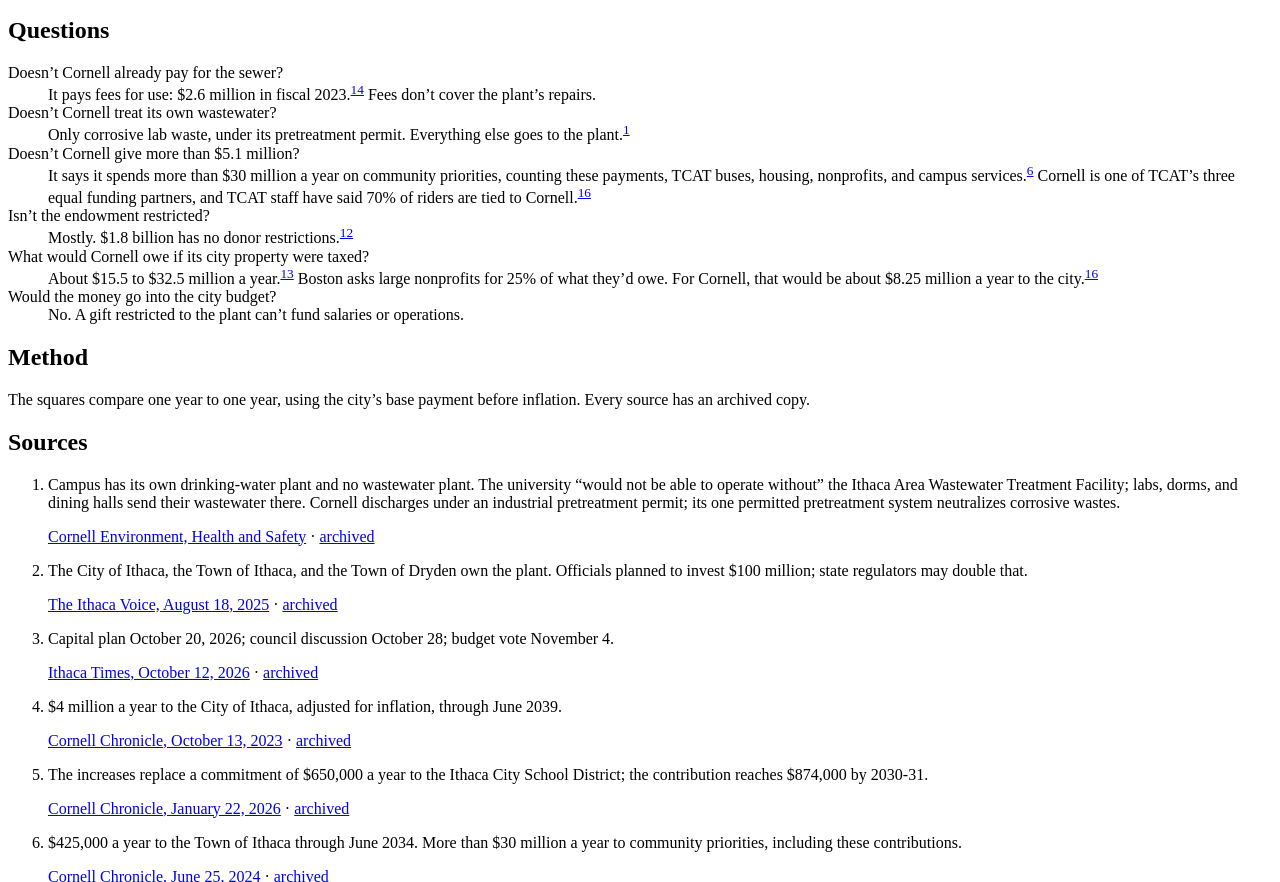
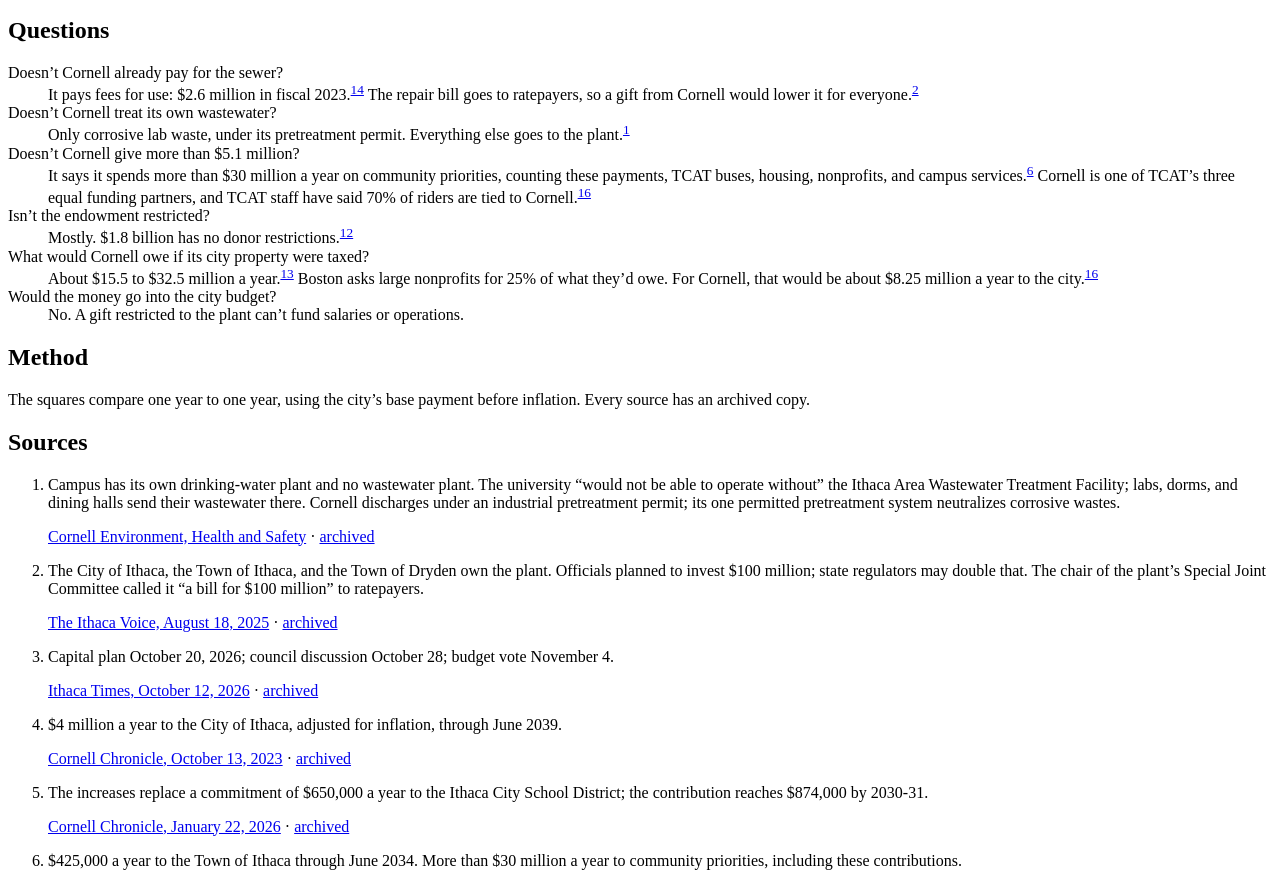
Before and after one commit to IthacaShare/IthacaShare.org, a website: page public/wastewater/index.html in a window 1280 px wide. Shown: the part 831-1713 px from the top of the page. Drawn offline with Linux system fonts and the light colour scheme.

Commit message:
Wastewater: repairs are billed to ratepayers, per source 2; drop unsourced claim that fees don't cover them

```diff
--- a/public/wastewater/index.html
+++ b/public/wastewater/index.html
@@ -74,7 +74,7 @@
         <h2>Questions</h2>
         <dl class="qa">
           <dt>Doesn’t Cornell already pay for the sewer?</dt>
-          <dd>It pays fees for use: $2.6&nbsp;million in fiscal&nbsp;2023.<sup class="fn"><a href="#s14" aria-label="Source 14: Cornell Chronicle, April 3, 2024">14</a></sup> Fees don’t cover the plant’s repairs.</dd>
+          <dd>It pays fees for use: $2.6&nbsp;million in fiscal&nbsp;2023.<sup class="fn"><a href="#s14" aria-label="Source 14: Cornell Chronicle, April 3, 2024">14</a></sup> The repair bill goes to ratepayers, so a gift from Cornell would lower it for everyone.<sup class="fn"><a href="#s2" aria-label="Source 2: The Ithaca Voice, August 18, 2025">2</a></sup></dd>
 
           <dt>Doesn’t Cornell treat its own wastewater?</dt>
           <dd>Only corrosive lab waste, under its pretreatment permit. Everything else goes to the plant.<sup class="fn"><a href="#s1" aria-label="Source 1: Cornell Environment, Health and Safety">1</a></sup></dd>
@@ -106,7 +106,7 @@
             <a class="link" href="https://www.ehs.cornell.edu/environmental-compliance/water-management/municipal-sanitary-sewer#:~:text=would%20not%20be%20able%20to%20operate%20without">Cornell Environment, Health and Safety</a><span class="nowrap">&nbsp;· <a class="archived" href="https://web.archive.org/web/20260612084058/https://www.ehs.cornell.edu/environmental-compliance/water-management/municipal-sanitary-sewer" aria-label="Archived copy: Cornell Environment, Health and Safety">archived</a></span>
           </li>
           <li id="s2">
-            <p>The City of Ithaca, the Town of Ithaca, and the Town of Dryden own the plant. Officials planned to invest $100&nbsp;million; state regulators may double that.</p>
+            <p>The City of Ithaca, the Town of Ithaca, and the Town of Dryden own the plant. Officials planned to invest $100&nbsp;million; state regulators may double that. The chair of the plant’s Special Joint Committee called it “a bill for $100 million” to ratepayers.</p>
             <a class="link" href="https://ithacavoice.org/2025/08/local-officials-planned-to-invest-100m-into-ithacas-aging-wastewater-plant-one-meeting-with-state-regulators-may-have-doubled-that/#:~:text=planned%20to%20invest%20%24100M">The Ithaca Voice, August 18, 2025</a><span class="nowrap">&nbsp;· <a class="archived" href="https://web.archive.org/web/20261017010158/https://ithacavoice.org/2025/08/local-officials-planned-to-invest-100m-into-ithacas-aging-wastewater-plant-one-meeting-with-state-regulators-may-have-doubled-that/" aria-label="Archived copy: The Ithaca Voice, August 18, 2025">archived</a></span>
           </li>
           <li id="s3">
```
